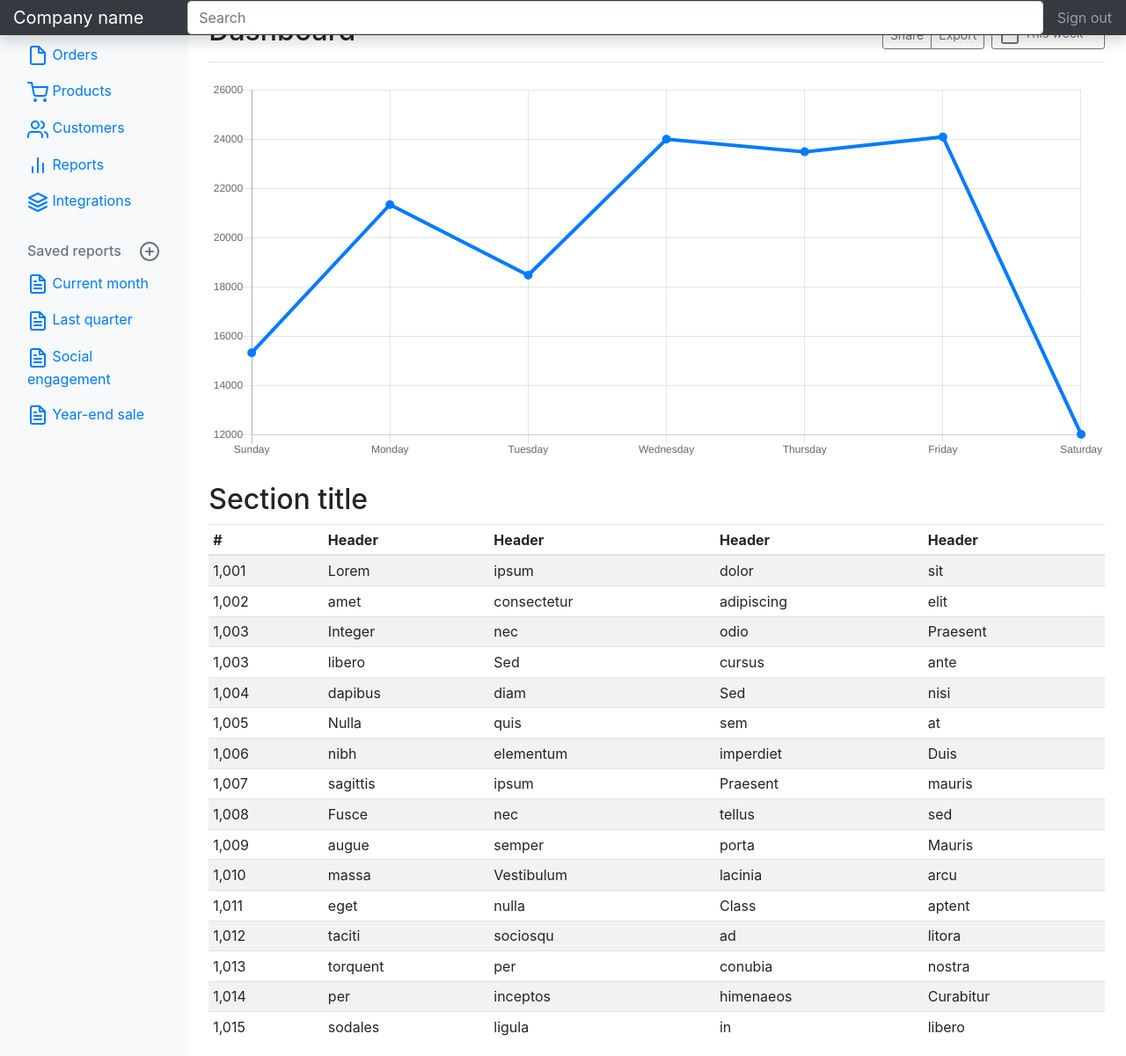
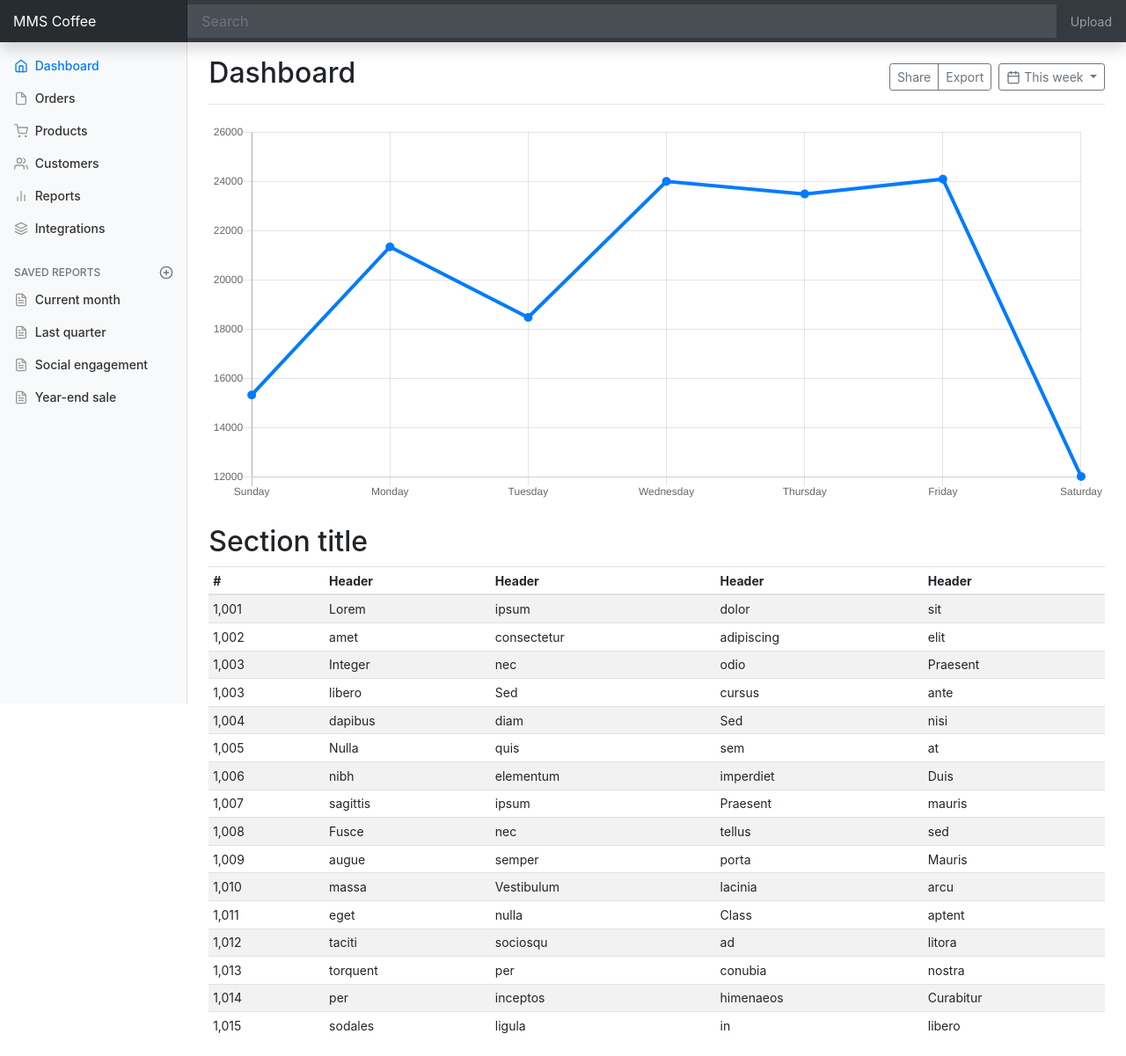
Before and after one commit to kthnyt/coffee, a Flask app: template templates/base.html in a window 1280 px wide. Shown: the whole page at 88% size. After the commit the page ends 1175 px from the top, so only its background shows below. Run offline with Flask 2, Linux system fonts and the light colour scheme; the template is opened without the code that fills it, so the values that code supplies are empty; some libraries are stand-ins or nearby versions.

Commit message:
Try bootstrap dashboard

```diff
--- a/templates/base.html
+++ b/templates/base.html
@@ -1,19 +1,21 @@
-
-<!doctype html>
-<html lang="en">
+<!DOCTYPE html>
+<html lang="en-ZA" dir="ltr">
   <head>
     <meta charset="utf-8">
     <meta name="viewport" content="width=device-width, initial-scale=1, shrink-to-fit=no">
-    <meta name="description" content="">
-    <meta name="author" content="">
-    <link rel="icon" href="/docs/4.1/assets/img/favicons/favicon.ico">
+    <meta name="description" content="A Web-Based Excel-to-HTML Table Parser. After
+    creating a beautiful table in MS Excel (R) and want to embed this table as-is in
+    a webpage, the Coffee Web App will assist in creating a well formatted `.html`
+    file that can be directly embeded in a WIRE HTML tile.">
+    <meta name="author" content="MMS-KTM">
+    <!-- link rel="icon" href="/docs/4.1/assets/img/favicons/favicon.ico" -->
 
-    <title>Dashboard Template for Bootstrap</title>
+    <title>Coffee - Dashboard</title>
 
-    <link rel="canonical" href="https://getbootstrap.com/docs/4.1/examples/dashboard/">
+    <!-- link rel="canonical" href="https://getbootstrap.com/docs/4.1/examples/dashboard/" -->
 
     <!-- Bootstrap core CSS -->
-    <link href="../../dist/css/bootstrap.min.css" rel="stylesheet">
+    <link href="//getbootstrap.com/docs/4.1/dist/css/bootstrap.min.css" rel="stylesheet">
 
     <!-- Custom styles for this template -->
     <link href="dashboard.css" rel="stylesheet">
@@ -21,11 +23,11 @@
 
   <body>
     <nav class="navbar navbar-dark fixed-top bg-dark flex-md-nowrap p-0 shadow">
-      <a class="navbar-brand col-sm-3 col-md-2 mr-0" href="#">Company name</a>
+      <a class="navbar-brand col-sm-3 col-md-2 mr-0" href="#">MMS Coffee</a>
       <input class="form-control form-control-dark w-100" type="text" placeholder="Search" aria-label="Search">
       <ul class="navbar-nav px-3">
         <li class="nav-item text-nowrap">
-          <a class="nav-link" href="#">Sign out</a>
+          <a class="nav-link" href="#">Upload</a>
         </li>
       </ul>
     </nav>
@@ -262,8 +264,8 @@
     <!-- Placed at the end of the document so the pages load faster -->
     <script src="https://code.jquery.com/jquery-3.3.1.slim.min.js" integrity="sha384-q8i/X+965DzO0rT7abK41JStQIAqVgRVzpbzo5smXKp4YfRvH+8abtTE1Pi6jizo" crossorigin="anonymous"></script>
     <script>window.jQuery || document.write('<script src="../../assets/js/vendor/jquery-slim.min.js"><\/script>')</script>
-    <script src="../../assets/js/vendor/popper.min.js"></script>
-    <script src="../../dist/js/bootstrap.min.js"></script>
+    <script src="//getbootstrap.com/docs/4.1/assets/js/vendor/popper.min.js"></script>
+    <script src="//getbootstrap.com/docs/4.1/dist/js/bootstrap.min.js"></script>
 
     <!-- Icons -->
     <script src="https://unpkg.com/feather-icons/dist/feather.min.js"></script>
--- /dev/null
+++ b/templates/dashboard.css
@@ -0,0 +1,100 @@
+body {
+  font-size: .875rem;
+}
+
+.feather {
+  width: 16px;
+  height: 16px;
+  vertical-align: text-bottom;
+}
+
+/*
+ * Sidebar
+ */
+
+.sidebar {
+  position: fixed;
+  top: 0;
+  bottom: 0;
+  left: 0;
+  z-index: 100; /* Behind the navbar */
+  padding: 48px 0 0; /* Height of navbar */
+  box-shadow: inset -1px 0 0 rgba(0, 0, 0, .1);
+}
+
+.sidebar-sticky {
+  position: relative;
+  top: 0;
+  height: calc(100vh - 48px);
+  padding-top: .5rem;
+  overflow-x: hidden;
+  overflow-y: auto; /* Scrollable contents if viewport is shorter than content. */
+}
+
+@supports ((position: -webkit-sticky) or (position: sticky)) {
+  .sidebar-sticky {
+    position: -webkit-sticky;
+    position: sticky;
+  }
+}
+
+.sidebar .nav-link {
+  font-weight: 500;
+  color: #333;
+}
+
+.sidebar .nav-link .feather {
+  margin-right: 4px;
+  color: #999;
+}
+
+.sidebar .nav-link.active {
+  color: #007bff;
+}
+
+.sidebar .nav-link:hover .feather,
+.sidebar .nav-link.active .feather {
+  color: inherit;
+}
+
+.sidebar-heading {
+  font-size: .75rem;
+  text-transform: uppercase;
+}
+
+/*
+ * Content
+ */
+
+[role="main"] {
+  padding-top: 48px; /* Space for fixed navbar */
+}
+
+/*
+ * Navbar
+ */
+
+.navbar-brand {
+  padding-top: .75rem;
+  padding-bottom: .75rem;
+  font-size: 1rem;
+  background-color: rgba(0, 0, 0, .25);
+  box-shadow: inset -1px 0 0 rgba(0, 0, 0, .25);
+}
+
+.navbar .form-control {
+  padding: .75rem 1rem;
+  border-width: 0;
+  border-radius: 0;
+}
+
+.form-control-dark {
+  color: #fff;
+  background-color: rgba(255, 255, 255, .1);
+  border-color: rgba(255, 255, 255, .1);
+}
+
+.form-control-dark:focus {
+  border-color: transparent;
+  box-shadow: 0 0 0 3px rgba(255, 255, 255, .25);
+}
```
